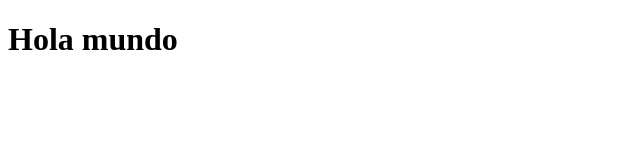
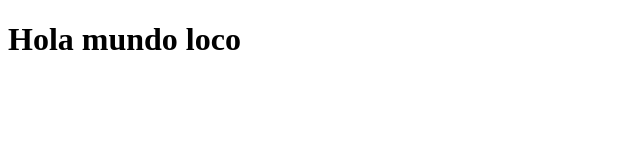
Before and after one commit to tobyyyysssss/tobys, a plain HTML site: page app/index.html in a window 1280 px wide. Shown: the whole page, without its empty margins (0-640 px from the left). Drawn offline with Linux system fonts and the light colour scheme.

Commit message:
tercer commit

```diff
--- a/app/index.html
+++ b/app/index.html
@@ -6,6 +6,7 @@
     <title>Primer despliegue</title>
 </head>
 <body>
-    <h1>Hola mundo</h1>
+    <h1>Hola mundo loco
+    </h1>
 </body>
 </html>
```
